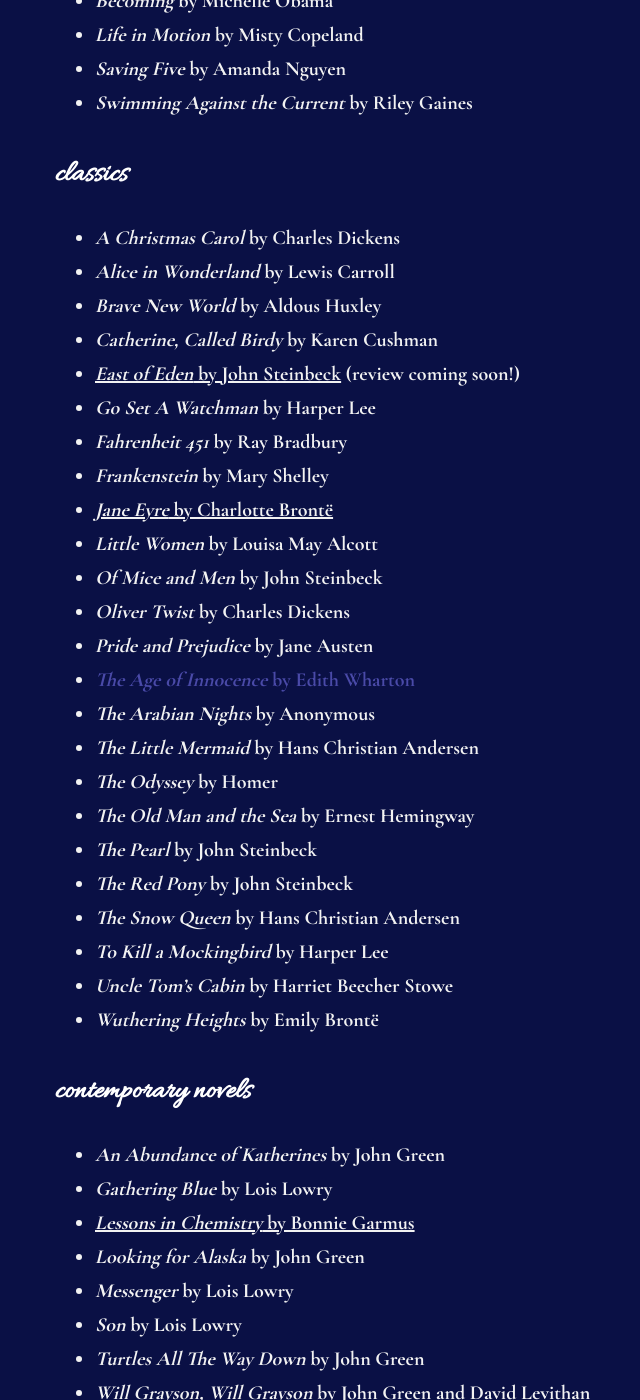
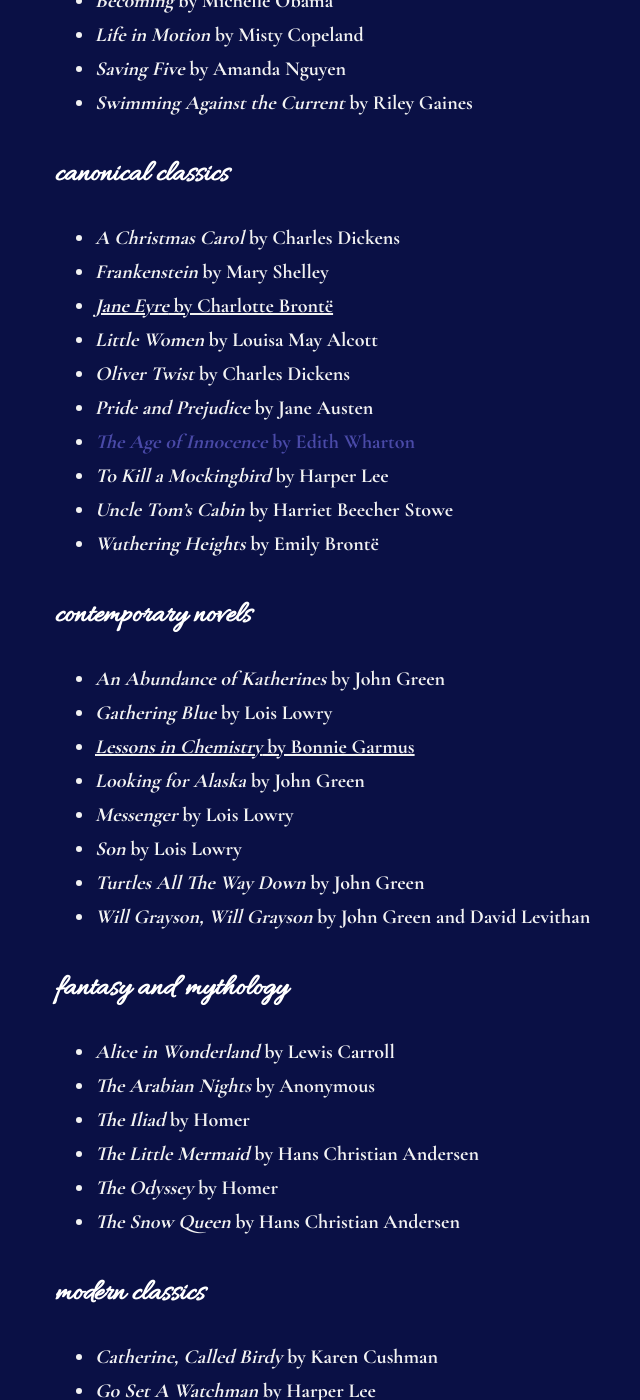
Before and after one commit to leucinemymind/leucinemymind.github.io, a Jekyll site: the page built from books.md, in a window 1280 px wide and 1400 px high, scrolled down 582 px. Shown: the whole window, without its empty margins (160-800 px from the left). Built offline with Jekyll 4.4.1, drawn with Linux system fonts in a browser that asks for light colours; our own code applies the rules of GitHub Pages for plain Markdown files; some of the changed lines change nothing that is shown; some of the changed text lies outside the part shown.

Commit message:
Update books.md

```diff
--- a/books.md
+++ b/books.md
@@ -24,29 +24,15 @@ normal text = memorable, but not up there <br/>
 - ***Saving Five*** **by Amanda Nguyen**
 - *Swimming Against the Current* by Riley Gaines
 
-### classics
+### canonical classics
 
 - *A Christmas Carol* by Charles Dickens
-- *Alice in Wonderland* by Lewis Carroll
-- ***Brave New World*** **by Aldous Huxley**
-- *Catherine, Called Birdy* by Karen Cushman
-- <span style="font-weight: bold; text-decoration: underline">*East of Eden* by John Steinbeck</span> (review coming soon!)
-- *Go Set A Watchman* by Harper Lee
-- *Fahrenheit 451* by Ray Bradbury
 - ***Frankenstein*** **by Mary Shelley**
 - <span style="font-weight: bold; text-decoration:underline">*Jane Eyre* by Charlotte Brontë</span>
 - ***Little Women*** **by Louisa May Alcott**
-- *Of Mice and Men* by John Steinbeck
 - *Oliver Twist* by Charles Dickens
 - *Pride and Prejudice* by Jane Austen
 - <span style="color:#4a4aa8">*The Age of Innocence* by Edith Wharton</span>
-- ***The Arabian Nights*** **by Anonymous**
-- *The Little Mermaid* by Hans Christian Andersen
-- *The Odyssey* by Homer
-- *The Old Man and the Sea* by Ernest Hemingway
-- ***The Pearl*** **by John Steinbeck**
-- *The Red Pony* by John Steinbeck
-- *The Snow Queen* by Hans Christian Andersen
 - ***To Kill a Mockingbird*** **by Harper Lee**
 - *Uncle Tom's Cabin* by Harriet Beecher Stowe
 - *Wuthering Heights* by Emily Brontë
@@ -62,12 +48,30 @@ normal text = memorable, but not up there <br/>
 - ***Turtles All The Way Down*** **by John Green**
 - *Will Grayson, Will Grayson* by John Green and David Levithan
 
+### fantasy and mythology
+
+- *Alice in Wonderland* by Lewis Carroll
+- ***The Arabian Nights*** **by Anonymous**
+- *The Iliad* by Homer
+- *The Little Mermaid* by Hans Christian Andersen
+- *The Odyssey* by Homer
+- *The Snow Queen* by Hans Christian Andersen
+
 ### modern classics
+
+- *Catherine, Called Birdy* by Karen Cushman
+- *Go Set A Watchman* by Harper Lee
+- <span style="font-weight: bold; text-decoration: underline">*East of Eden* by John Steinbeck</span> (review coming soon!)
+- *Fahrenheit 451* by Ray Bradbury
+- *Of Mice and Men* by John Steinbeck
 - ***The Book Thief*** **by Markus Zusak**
 - *The Giver* by Lois Lowry
 - ***The Log From the Sea of Cortez*** **by John Steinbeck**
 - <span style="font-weight: bold; text-decoration: underline">*The Fault in Our Stars* by John Green</span>
 - <span style="font-weight: bold; text-decoration: underline">*The Joy Luck Club* by Amy Tan</span>
+- *The Old Man and the Sea* by Ernest Hemingway
+- ***The Pearl*** **by John Steinbeck**
+- *The Red Pony* by John Steinbeck
 - <span style="font-weight: bold; text-decoration: underline">*Where the Crawdads Sing* by Delia Owens</span> ([review](https://leucinemymind.github.io/2025/07/15/wtcds.html))
 
 ### popular science
@@ -82,8 +86,15 @@ normal text = memorable, but not up there <br/>
 
 ### science fiction
 
+- ***Brave New World*** **by Aldous Huxley**
 - *Death's End* by Cixin Liu
 - *Ender's Game* by Orson Scott Card
 - *The Dark Forest* by Cixin Liu
 - *The Last Cuentista* by Donna Barba Higuera
 - *The Three-Body Problem* by Cixin Liu
+- *The Wandering Earth* by Cixin Liu
+
+### short stories
+
+- *The Metamorphosis* by Franz Kafka
+- *The Monkey's Paw* by W.W. Jacobs
```
